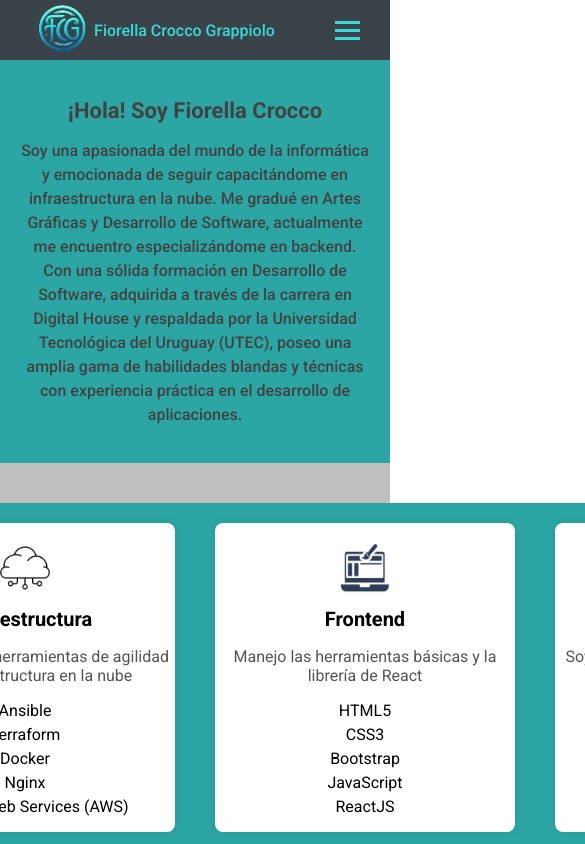
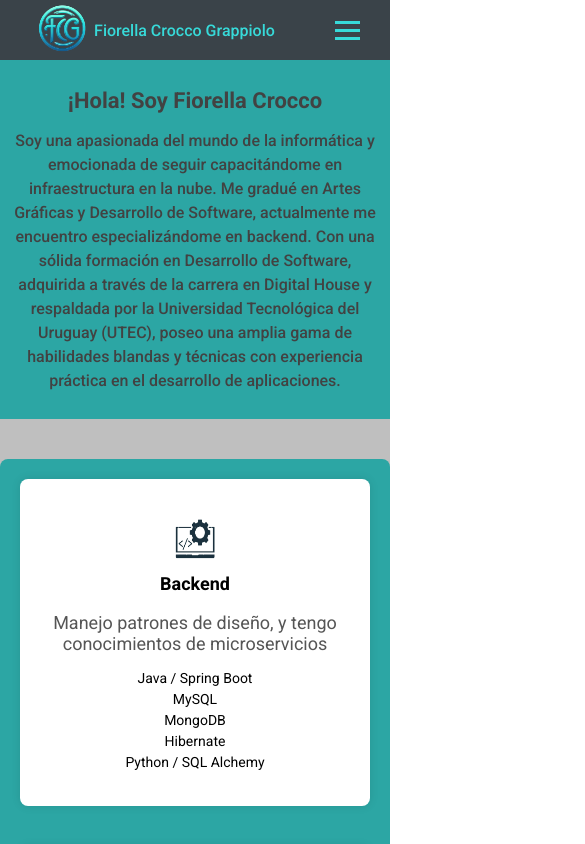
Before and after one commit to FiorellaCrocco/portafolio-personal, a React (Vite) app: page /conoceme in a window 390 px wide. Shown: the top 844 px of the page, 585 px wide, since content can reach past the window. Built offline with nearby package versions, Linux system fonts and the light colour scheme.

Commit message:
conoceme mobile

```diff
--- a/src/Components/Conoceme/conoceme.css
+++ b/src/Components/Conoceme/conoceme.css
@@ -26,6 +26,7 @@
 
 .conocimientos {
   display: flex;
+  flex-wrap: wrap; /* Permite que los elementos se ajusten y envuelvan según el tamaño de la pantalla */
   justify-content: space-between;
   margin-top: 40px;
   margin-bottom: 40px;
@@ -141,3 +142,33 @@
 .item:nth-child(4) {
   --bg-color: #000;
 }
+
+@media (max-width: 768px) {
+  .text-container {
+    padding: 10px; /* Reduce el padding para más espacio en pantalla */
+    font-size: 1rem; /* Reduce el tamaño del texto para mejor lectura */
+  }
+
+  .card {
+    width: 100%; /* Hace que las tarjetas ocupen todo el ancho disponible en dispositivos móviles */
+    padding: 20px 5px;
+  }
+
+  .card img {
+    width: 40px; /* Reduce el tamaño de las imágenes para dispositivos móviles */
+    height: 40px;
+  }
+
+  .card h3, .card p {
+    font-size: 18px; /* Ajusta el tamaño de fuente para que sea legible pero no ocupe demasiado espacio */
+  }
+
+  .card ul li {
+    font-size: 14px; /* Reduce el tamaño de la fuente de la lista para mejorar la legibilidad */
+  }
+}
+
+.item a:hover .icon {
+  color: #fff;
+  transform: rotateY(360deg);
+}
```
